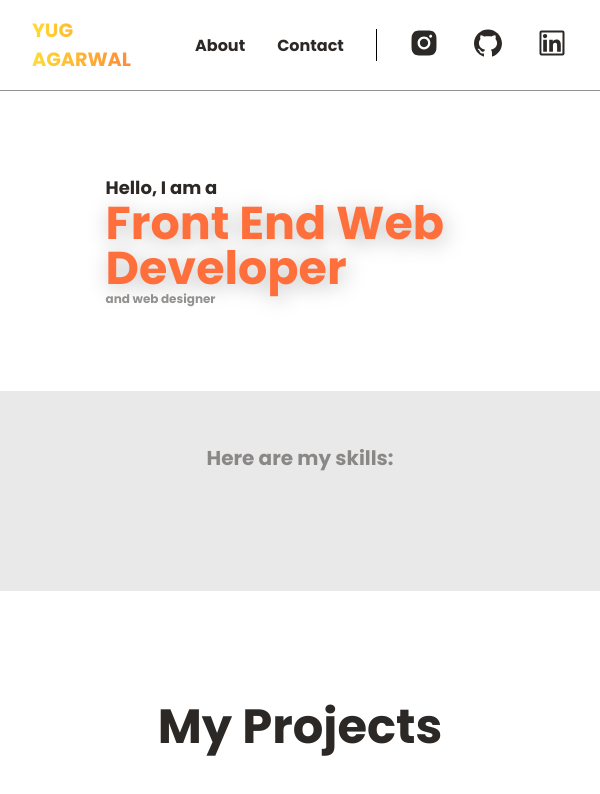
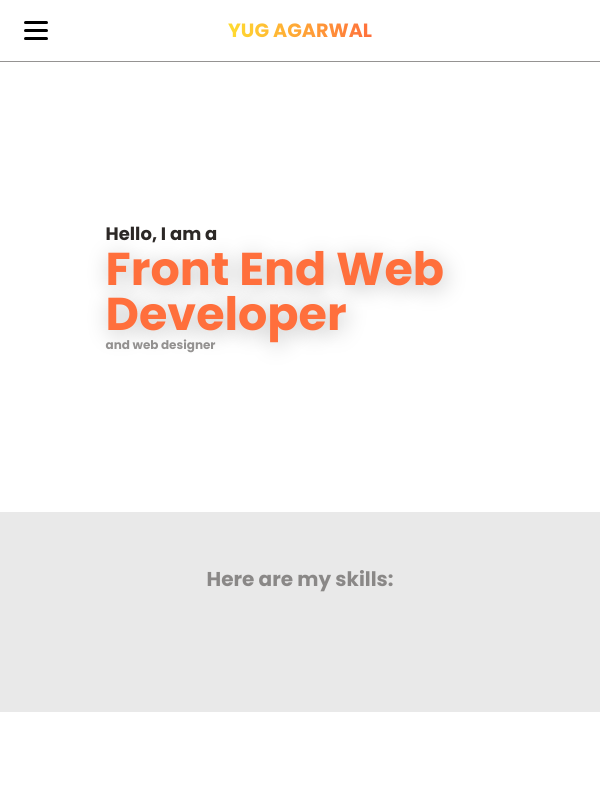
Before and after one commit to 03YugAgarwal/portfolio, a React (Create React App) app: page / in a window 600 px wide. Shown: the top 794 px of the page. Built offline with nearby package versions, Linux system fonts and the light colour scheme; no server answers; some icons are missing; the HTML template or start-up script is replaced by a standard one.

Commit message:
small css changes

```diff
--- a/package.json
+++ b/package.json
@@ -7,9 +7,11 @@
     "@testing-library/react": "^13.4.0",
     "@testing-library/user-event": "^13.5.0",
     "firebase": "^9.23.0",
+    "framer-motion": "^10.13.0",
     "react": "^18.2.0",
     "react-dom": "^18.2.0",
     "react-icons": "^4.10.1",
+    "react-intersection-observer": "^9.5.2",
     "react-responsive": "^9.0.2",
     "react-scripts": "5.0.1",
     "web-vitals": "^2.1.4"
--- a/src/components/Contact.module.css
+++ b/src/components/Contact.module.css
@@ -81,7 +81,7 @@ input {
     }
 }
 @media screen and (max-width: 600px){
-    .msg{
-        width: 300px;
+    .msg,input{
+        width: 280px;
     }
 }
--- a/src/components/Footer.js
+++ b/src/components/Footer.js
@@ -9,29 +9,39 @@ import {
 
 import styles from "./Footer.module.css";
 
-
+import { useMediaQuery } from "react-responsive";
 
 const Footer = () => {
+
+  const isPhone = useMediaQuery({maxWidth: 800})
+
   return (
     <div className={styles.container}>
       <h1 className={styles.title}>YUG AGARWAL</h1>
-      <div className={styles.links}>
-        @Copyright 2023
-      </div>
+      <div className={styles.links}>@Copyright 2023</div>
       <span className={styles.span}></span>
-      <div className={styles.icons}>
+     {!isPhone &&  <div className={styles.icons}>
         <IconContext.Provider
           value={{
             size: "2em",
             color: "#2c2826",
           }}
         >
-          <a href="https://www.instagram.com/yugagarwal03/" target="__blank"><AiFillInstagram className={styles.IconItem} /></a>
-          <a href="https://github.com/03YugAgarwal" target="__blank"><AiOutlineGithub className={styles.IconItem} /></a>
-          <a href="https://www.linkedin.com/in/yug-agarwal-209939216/" target="__blank"><AiOutlineLinkedin className={styles.IconItem} /></a>
+          <a href="https://www.instagram.com/yugagarwal03/" target="__blank">
+            <AiFillInstagram className={styles.IconItem} />
+          </a>
+          <a href="https://github.com/03YugAgarwal" target="__blank">
+            <AiOutlineGithub className={styles.IconItem} />
+          </a>
+          <a
+            href="https://www.linkedin.com/in/yug-agarwal-209939216/"
+            target="__blank"
+          >
+            <AiOutlineLinkedin className={styles.IconItem} />
+          </a>
         </IconContext.Provider>
         {/* <span className={styles.blurOverlay} ></span> */}
-      </div>
+      </div>}
     </div>
   );
 };
--- a/src/components/Footer.module.css
+++ b/src/components/Footer.module.css
@@ -69,3 +69,14 @@
   .IconItem:hover{
       cursor: pointer;
   }
+
+  @media screen and (max-width: 800px) {
+    .title{
+       margin: 0.5rem 1rem;
+       font-size: 0.75rem;
+    }
+    .links{
+        font-size: 0.75rem;
+
+    }
+  }
--- a/src/components/Header.module.css
+++ b/src/components/Header.module.css
@@ -65,7 +65,7 @@
     font-size: 18px;
   }
   .header {
-    height: 420px;
+    height: 500px;
   }
 }
 
@@ -80,6 +80,6 @@
     font-size: 12px;
   }
   .header {
-    height: 300px;
+    height: 450px;
   }
 }
--- a/src/components/Navbar.js
+++ b/src/components/Navbar.js
@@ -12,6 +12,11 @@ import styles from "./Navbar.module.css";
 const Navbar = () => {
   return (
     <div className={styles.container}>
+      <div className={styles.hamburger}>
+        <div className={styles.burger}></div>
+        <div className={styles.burger}></div>
+        <div className={styles.burger}></div>
+      </div>
       <h1 className={styles.title}>YUG AGARWAL</h1>
       <div className={styles.links}>
         <a href="/">About</a>
--- a/src/components/Navbar.module.css
+++ b/src/components/Navbar.module.css
@@ -20,6 +20,12 @@
   -webkit-text-fill-color: transparent;
   -webkit-background-clip: text;
 
+  transition: transform 0.3s ease 0s;
+
+}
+
+.title:hover{
+    transform: scale(1.02);
 }
 
 .links a {
@@ -30,9 +36,17 @@
     font-family: 'Poppins';
     font-weight: 700;
     margin: 1rem 2rem 1rem 0rem;
+    transition: color 0.1s ease-in-out 0s;
 }
+
+.links a:hover{
+    color: #ff6f3c;
+}
+
 .links{
     margin-left: auto
+}
+.links:hover{
 }
 
 .span{
@@ -57,3 +71,33 @@
 .IconItem:hover{
     cursor: pointer;
 }
+
+.hamburger{
+    width: 1.5rem;
+    height: 1.5rem;
+    display: flex;
+    justify-content: space-around;
+    flex-flow: column nowrap;
+    z-index: 10;
+    position: absolute;
+    left: 1.5rem;
+}
+
+.burger{
+    display: none;
+    width: 1.5rem;
+    height: 0.2rem;
+    border-radius: 10px;
+    background-color: black;
+    transform-origin: 1px;
+    transition: all 0.3s linear;
+}
+
+@media screen and (max-width: 750px) {
+    .burger{
+        display: inline;
+    }
+    .links, .icons, .span{
+        display: none;
+    }
+}
--- a/src/components/Projects/Project.js
+++ b/src/components/Projects/Project.js
@@ -1,19 +1,19 @@
-import React from 'react'
-import styles from './Project.module.css'
-import ProjectItem from './ProjectItem'
+import React from "react";
+import styles from "./Project.module.css";
+import ProjectItem from "./ProjectItem";
 
 const Project = () => {
   return (
     <div className={styles.container}>
-        <h2 className={styles.header2}>My Projects</h2>
-        <div>
-            <ProjectItem left={true}/>
-            <ProjectItem right={true}/>
-            <ProjectItem left={true}/>
-            <ProjectItem right={true}/>
-        </div>
+      <h2 className={`${styles.header2}`}>My Projects</h2>
+      <div>
+        <ProjectItem left={true} />
+        <ProjectItem right={true} />
+        <ProjectItem left={true} />
+        <ProjectItem right={true} />
+      </div>
     </div>
-  )
-}
+  );
+};
 
-export default Project
+export default Project;
--- a/src/components/Projects/ProjectItem.js
+++ b/src/components/Projects/ProjectItem.js
@@ -1,26 +1,64 @@
-import React from 'react'
+import React, { useEffect } from "react";
 
-import styles from './ProjectItem.module.css'
+import styles from "./ProjectItem.module.css";
+import { motion, useAnimation } from "framer-motion";
+import { useInView } from "react-intersection-observer";
 
-const ProjectItem = ({left,right}) => {
+const ProjectItem = ({ left, right }) => {
+  const { ref, inView } = useInView();
+  const animation = useAnimation();
 
+  useEffect(() => {
+    if (inView) {
+      animation.start({
+        x: 0,
+        transition: {
+          type: "spring",
+          duration: 2,
+          bounce: 0.3,
+        },
+      });
+    } else if(!inView && left) {
+      animation.start({
+        x: -50,
+      });
+    }else if(!inView && right) {
+      animation.start({
+        x: 50,
+      });
+    }
+  // eslint-disable-next-line react-hooks/exhaustive-deps
+  }, [inView]);
 
   return (
-    <div className={styles.container}>
-      {left && <div className={styles.img}>
+    <div ref={ref}>
+      <motion.div className={styles.container} animate={animation}>
+        {left && (
+          <div className={`${styles.img} ${right ? styles.left : ""}`}>
             <div className={styles.imgItem} />
-      </div>}
-      <div className={`${styles.text} ${right ? styles.left : ''}`}>
+          </div>
+        )}
+        <div className={`${styles.text} ${right ? styles.left : ""}`}>
           <h3 className={styles.header3}>My Project</h3>
-        <p className={styles.description}>Lorem ipsum dolor sit amet consectetur, adipisicing elit. Labore dolorem consectetur libero asperiores sint quis aliquid adipisci iusto voluptate odio at dolores rem, pariatur illum. Eveniet autem ipsa harum inventore odit doloremque. Animi est alias, nulla voluptatibus nisi ipsa minus reprehenderit, eos expedita inventore numquam quibusdam, dolor dolores modi voluptatum?</p>
+          <p className={styles.description}>
+            Lorem ipsum dolor sit amet consectetur, adipisicing elit. Labore
+            dolorem consectetur libero asperiores sint quis aliquid adipisci
+            iusto voluptate odio at dolores rem, pariatur illum. Eveniet autem
+            ipsa harum inventore odit doloremque. Animi est alias, nulla
+            voluptatibus nisi ipsa minus reprehenderit, eos expedita inventore
+            numquam quibusdam, dolor dolores modi voluptatum?
+          </p>
           <button className={styles.primary}>Live Demo</button>
           <button className={styles.primary}>Source Code</button>
         </div>
-      {right && <div className={styles.img}>
+        {right && (
+          <div className={styles.img}>
             <div className={styles.imgItem} />
-      </div>}
           </div>
-  )
-}
+        )}
+      </motion.div>
+    </div>
+  );
+};
 
-export default ProjectItem
+export default ProjectItem;
--- a/src/components/Projects/ProjectItem.module.css
+++ b/src/components/Projects/ProjectItem.module.css
@@ -71,3 +71,14 @@
 .primary:hover {
   background: #ffdc30;
 }
+
+
+@keyframes slideInLeft {
+  from{
+    transform: translateX(-300px);
+  }
+  to{
+    transform: translateX(0);
+
+  }
+}
--- a/src/components/Skills.module.css
+++ b/src/components/Skills.module.css
@@ -34,10 +34,11 @@
 
 .icon{
   margin: 0px 1rem;
+  transition: transform 0.3s ease 0s;
 }
 
 .icon:hover{
-  transform: scale(1.1);
+  transform: translateY(-10px);
 }
 
 
```
Also changed, not shown: src/components/Projects/Project.module.css (line endings or trailing spaces), 1 other file (tests, documents, lock files or other folders). Lines whose indentation alone changed are shown as unchanged.
